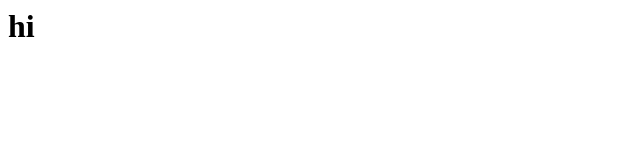
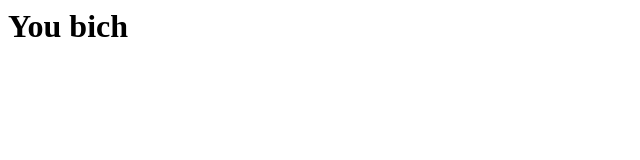
Before and after one commit to evinscott/evinscott.github.io, a plain HTML site: page index.html in a window 1280 px wide. Shown: the whole page, without its empty margins (0-640 px from the left). Drawn offline with Linux system fonts and the light colour scheme.

Commit message:
Update index.html

```diff
--- a/index.html
+++ b/index.html
@@ -1 +1 @@
-<h1> hi  <h1>
+<h1>  You bich  <h1>
```
